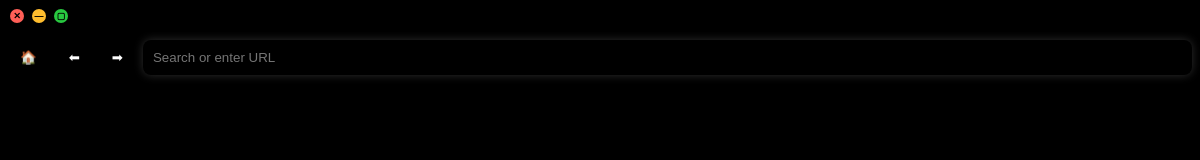
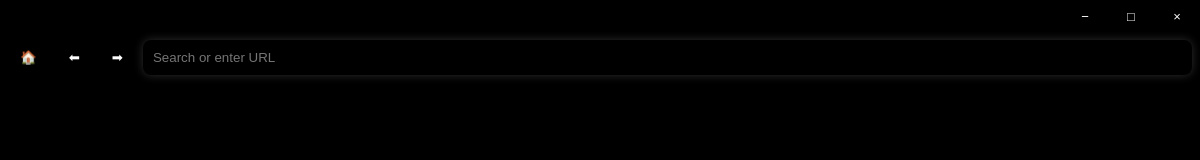
Before and after one commit to BaskalM0ment/NoTrace-Browser, an Electron app: page index.html in a window 1200 px wide. Shown: the top 160 px of the page. Drawn offline with Linux system fonts and the light colour scheme.

Commit message:
Move window controls to Windows-style top-right

```diff
--- a/index.html
+++ b/index.html
@@ -22,34 +22,51 @@ body {
   background: #000000;
   display: flex;
   align-items: center;
-  padding-left: 10px;
+  justify-content: flex-end;
+  padding: 0;
   -webkit-app-region: drag;
   flex-shrink: 0;
   z-index: 9999;
 }
 
 .window-controls {
+  height: 32px;
   display: flex;
-  gap: 8px;
+  flex-direction: row;
+  align-items: stretch;
+  gap: 0;
   -webkit-app-region: no-drag;
 }
 
 .dot {
-  width: 14px;
-  height: 14px;
-  border-radius: 50%;
+  width: 46px;
+  height: 32px;
+  border-radius: 0;
   display: flex;
   align-items: center;
   justify-content: center;
-  font-size: 9px;
-  font-weight: bold;
-  color: #000000;
+  font-size: 13px;
+  font-weight: normal;
+  color: #ffffff;
+  background: transparent;
   cursor: pointer;
+  box-sizing: border-box;
+  user-select: none;
 }
 
-.red { background: #ff5f57; }
-.yellow { background: #ffbd2e; }
-.green { background: #28c840; }
+.dot:hover {
+  background: transparent;
+  opacity: 0.7;
+}
+
+.dot:active {
+  opacity: 0.45;
+}
+
+.red, .yellow, .green {
+  background: transparent;
+  color: #ffffff;
+}
 
 button, input {
   -webkit-app-region: no-drag;
@@ -233,9 +250,9 @@ webview.active {
 
 <div class="titlebar">
   <div class="window-controls">
-    <div class="dot red" onclick="closeApp()">✕</div>
-    <div class="dot yellow" onclick="minimize()">—</div>
-    <div class="dot green" onclick="maximize()">▢</div>
+    <div class="dot yellow" title="Minimize" onclick="minimize()">−</div>
+    <div class="dot green" title="Maximize / Restore" onclick="maximize()">□</div>
+    <div class="dot red" title="Close" onclick="closeApp()">×</div>
   </div>
 </div>
 
```
